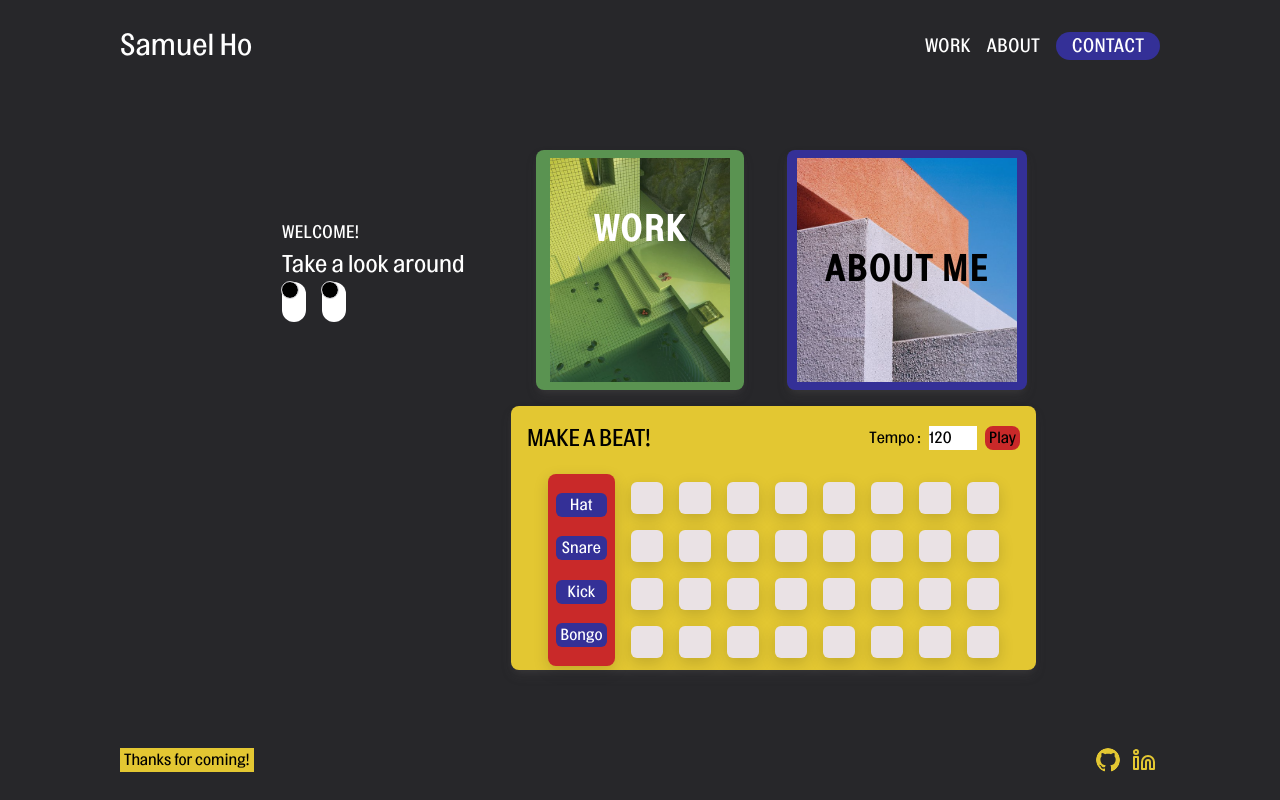
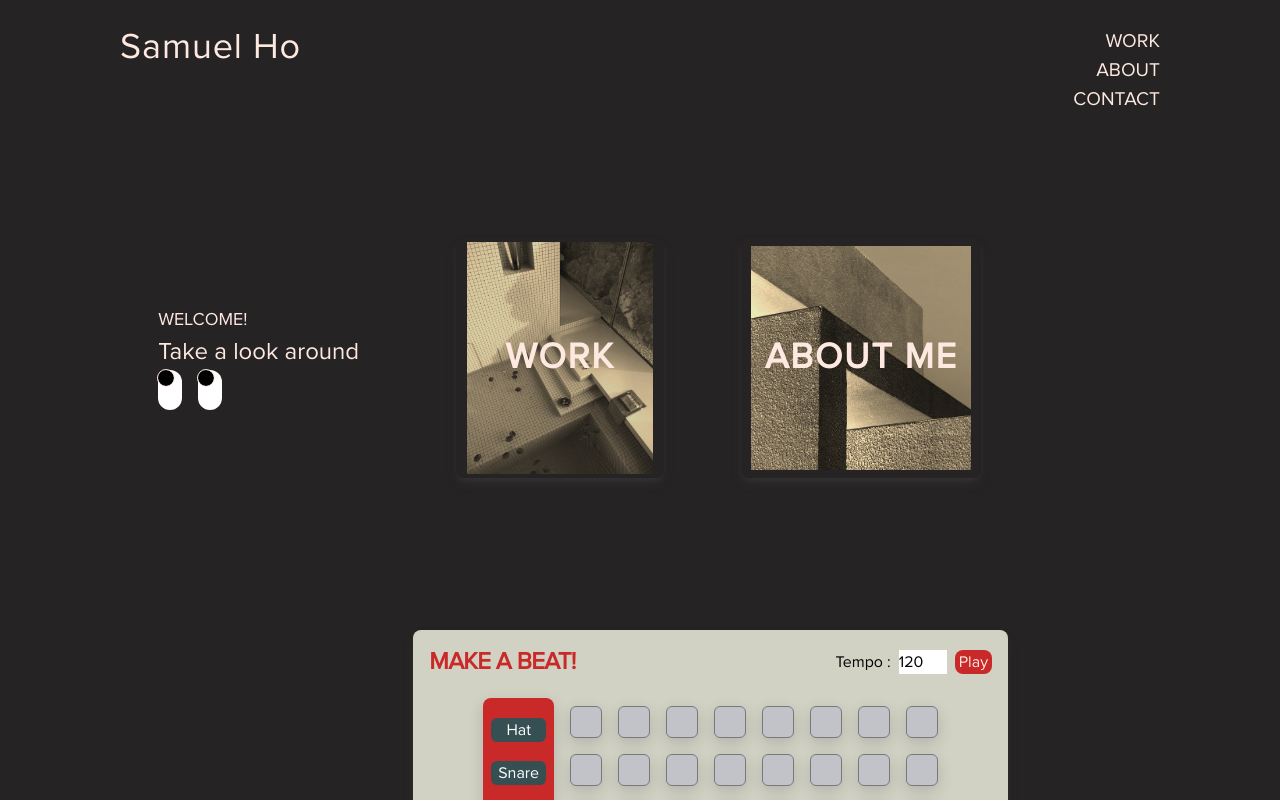
Before and after one commit to samuelho-dev/samuelho.github.io, a Next.js app: page / in a window 1280 px wide. Shown: the top 800 px of the page. Built offline with nearby package versions, Linux system fonts and the light colour scheme.

Commit message:
init redesign

```diff
--- a/src/components/SomethingWeird.tsx
+++ b/src/components/SomethingWeird.tsx
@@ -34,13 +34,13 @@ function SomethingWeird() {
       <div className="relative h-10 w-6 rounded-full bg-white">
         <div
           ref={eyesRef}
-          className="relative h-4 w-4 rounded-full bg-black outline outline-1 outline-zinc-300"
+          className="relative h-4 w-4 rounded-full bg-black outline outline-1 outline-customWhite"
           style={handleEyesMove()}
         />
       </div>
       <div className=" h-10 w-6 rounded-full bg-white">
         <div
-          className="relative h-4 w-4 rounded-full bg-black outline outline-1 outline-zinc-300"
+          className="relative h-4 w-4 rounded-full bg-black outline outline-1 outline-customWhite"
           style={handleEyesMove()}
         />
       </div>
--- a/src/components/StepSequencer.tsx
+++ b/src/components/StepSequencer.tsx
@@ -81,9 +81,9 @@ function StepSequencer() {
   };
 
   return (
-    <div className="tileShadow col-span-2 row-span-2 h-full w-full items-center justify-between rounded-lg bg-customYellow">
+    <div className="tileShadow col-span-2 row-span-2 h-fit w-full items-center justify-between rounded-lg bg-[#D1D2C4]">
       <div className="flex w-full items-center justify-between p-4">
-        <h2 className="text-2xl font-extralight tracking-tight text-black">
+        <h2 className="text-2xl font-bold tracking-tight text-customRed">
           MAKE A BEAT!
         </h2>
         <div className="flex flex-col gap-2 md:flex-row">
@@ -96,7 +96,10 @@ function StepSequencer() {
               onChange={handleBpmChange}
             />
           </div>
-          <button onClick={handlePlay} className="rounded-lg bg-customRed px-1">
+          <button
+            onClick={handlePlay}
+            className="rounded-lg bg-customRed px-1 text-customWhite"
+          >
             {!play ? 'Play' : 'Pause'}
           </button>
         </div>
@@ -115,10 +118,10 @@ function StepSequencer() {
               {col.map((note, noteIdx) => (
                 <button
                   disabled={!loaded}
-                  className={`buttonShadow h-4 w-4 md:h-8 md:w-8 ${
+                  className={`buttonShadow h-4 w-4 border border-[#78797D] md:h-8 md:w-8 ${
                     note.isActive
-                      ? 'rounded-lg bg-customBlue'
-                      : 'rounded-md bg-customWhite'
+                      ? 'rounded-lg bg-[#78797D]'
+                      : 'rounded-md bg-[#c2c3c9]'
                   }`}
                   onClick={() => handleNoteClick(rowIdx, noteIdx)}
                   key={`note-${rowIdx}-${noteIdx}`}
--- a/src/layout/Layout.tsx
+++ b/src/layout/Layout.tsx
@@ -11,7 +11,10 @@ export default function Layout({ children, handleRoute }: LayoutProps) {
   return (
     <>
       <header className="flex w-full justify-between p-2">
-        <h1 onClick={() => handleRoute('')} className="cursor-pointer text-3xl">
+        <h1
+          onClick={() => handleRoute('')}
+          className="cursor-pointer text-4xl tracking-wide text-customWhite"
+        >
           Samuel Ho
         </h1>
 
--- a/src/layout/Navbar.tsx
+++ b/src/layout/Navbar.tsx
@@ -8,18 +8,24 @@ interface NavbarProps {
 
 function Navbar({ handleRoute }: NavbarProps) {
   return (
-    <nav className="flex items-center gap-4">
-      <h2 className="cursor-pointer" onClick={() => handleRoute('work')}>
+    <nav className="flex flex-col items-end">
+      <h2
+        className="cursor-pointer text-customWhite"
+        onClick={() => handleRoute('work')}
+      >
         WORK
       </h2>
-      <h2 className="cursor-pointer" onClick={() => handleRoute('about')}>
+      <h2
+        className="cursor-pointer text-customWhite"
+        onClick={() => handleRoute('about')}
+      >
         ABOUT
       </h2>
       <div
-        className=" flex rounded-full bg-customBlue  px-4 hover:bg-opacity-70"
+        className=" flex rounded-full hover:bg-opacity-70"
         onClick={() => handleRoute('contact')}
       >
-        <h2 className="cursor-pointer">CONTACT</h2>
+        <h2 className="cursor-pointer text-customWhite">CONTACT</h2>
       </div>
     </nav>
   );
--- a/src/pages/_app.tsx
+++ b/src/pages/_app.tsx
@@ -20,7 +20,7 @@ export default function App({ Component, pageProps }: AppProps) {
         <link rel="icon" href="/favicon.ico" />
       </Head>
       <Analytics />
-      <div className="flex min-h-screen flex-col justify-between gap-10 bg-zinc-800 px-0 lg:py-5 lg:px-28">
+      <div className="flex min-h-screen flex-col justify-between gap-10 bg-[#252323] px-0 lg:py-5 lg:px-28">
         <Layout handleRoute={handleRoute}>
           <Component {...pageProps} handleRoute={handleRoute} />
         </Layout>
--- a/src/pages/about.tsx
+++ b/src/pages/about.tsx
@@ -16,7 +16,7 @@ import {
   SiFastapi,
 } from 'react-icons/si';
 
-function about() {
+function About() {
   return (
     <section className="flex flex-col items-center justify-center px-2">
       <div className="flex w-full max-w-6xl flex-col items-center justify-center gap-4 md:w-3/4 md:flex-row">
@@ -126,4 +126,4 @@ function about() {
   );
 }
 
-export default about;
+export default About;
--- a/src/pages/index.tsx
+++ b/src/pages/index.tsx
@@ -3,6 +3,7 @@ import Image from 'next/image';
 import React, { useState } from 'react';
 import Routes from '../../types/types';
 import StepSequencer from '@/components/StepSequencer';
+import About from './about';
 
 interface HomeProps {
   handleRoute: Routes['handleRoute'];
@@ -10,20 +11,20 @@ interface HomeProps {
 
 function Home({ handleRoute }: HomeProps) {
   return (
-    <section className="flex w-full justify-center">
-      <div className="flex h-full w-3/4 flex-col place-items-center gap-4 md:grid-cols-3 md:grid-rows-2 md:gap-2 lg:grid lg:max-w-4xl lg:grid-flow-row-dense">
+    <div className="flex w-full flex-col justify-center">
+      <section className="flex h-full  min-h-screen w-full flex-col place-items-center gap-4 md:grid-cols-3 md:grid-rows-2 md:gap-2 lg:grid lg:max-w-4xl lg:grid-flow-row-dense">
         <div className="col-span-1 row-span-1 flex flex-col justify-center align-middle">
           <div>
-            <h3 className="text-white">WELCOME!</h3>
-            <h1 className="text-white">Take a look around</h1>
+            <h3 className="text-customWhite">WELCOME!</h3>
+            <h1 className="text-customWhite">Take a look around</h1>
           </div>
           <SomethingWeird />
         </div>
         <div
-          className="tileShadow col-span-1 row-span-1 flex h-60 w-52 cursor-pointer flex-col items-center justify-center rounded-lg bg-customGreen p-2"
+          className="tileShadow col-span-1 row-span-1 flex h-60 w-52 cursor-pointer flex-col items-center justify-center rounded-lg py-1"
           onClick={() => handleRoute('work')}
         >
-          <h5 className="absolute z-50 -translate-y-10 text-4xl font-bold tracking-wider">
+          <h5 className="absolute z-50 text-4xl font-bold tracking-wider text-customWhite">
             WORK
           </h5>
           <div className="relative h-full w-full">
@@ -31,16 +32,16 @@ function Home({ handleRoute }: HomeProps) {
               src="/images/work.jpg"
               alt="work jpg"
               fill
-              className="object-contain opacity-80"
+              className="object-contain opacity-80 saturate-150 sepia"
               loading="lazy"
             />
           </div>
         </div>
         <div
-          className="tileShadow col-span-1 row-span-1 flex h-60 w-60 cursor-pointer flex-col items-center justify-center rounded-lg bg-customBlue p-2"
+          className="tileShadow col-span-1 row-span-1 flex h-60 w-60 cursor-pointer flex-col items-center justify-center rounded-lg p-2"
           onClick={() => handleRoute('about')}
         >
-          <h5 className="absolute z-50 text-4xl font-bold tracking-wider text-black">
+          <h5 className="absolute z-50 text-4xl font-bold tracking-wider text-customWhite">
             ABOUT ME
           </h5>
           <div className="relative h-full w-full rounded-lg">
@@ -48,7 +49,7 @@ function Home({ handleRoute }: HomeProps) {
               src="/images/about.jpg"
               fill
               alt="project jpg"
-              className="object-contain opacity-90"
+              className="object-contain opacity-90 invert saturate-200 sepia"
               loading="lazy"
             />
           </div>
@@ -56,8 +57,9 @@ function Home({ handleRoute }: HomeProps) {
         <div></div>
 
         <StepSequencer />
-      </div>
-    </section>
+      </section>
+      <About />
+    </div>
   );
 }
 
--- a/src/styles/globals.css
+++ b/src/styles/globals.css
@@ -3,8 +3,7 @@
 @tailwind utilities;
 @font-face {
   font-family: 'CustomFont';
-  src: url('../../public/fonts/HW\ Topol\ Trial\ Regular.otf')
-    format('opentype');
+  src: url('../../public/fonts/proximanova.otf') format('opentype');
   font-display: swap; /* use "swap" to show the font as soon as possible */
 }
 body {
--- a/tailwind.config.js
+++ b/tailwind.config.js
@@ -12,9 +12,9 @@ module.exports = {
       colors: {
         customLightPink: '#F1C5B1',
         customYellow: '#E3C732',
-        customGreen: '#5A9351',
-        customBlue: '#343097',
-        customWhite: '#EAE2E5',
+        customGreen: '#52796F',
+        customBlue: '#354F52',
+        customWhite: '#FEE9E1',
         customOrange: '#D76B27',
         customRed: '#C92929',
       },
```
Also changed, not shown: public/fonts/proximanova.otf (added).
